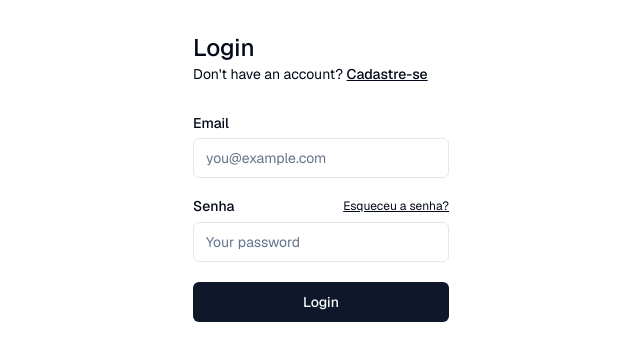
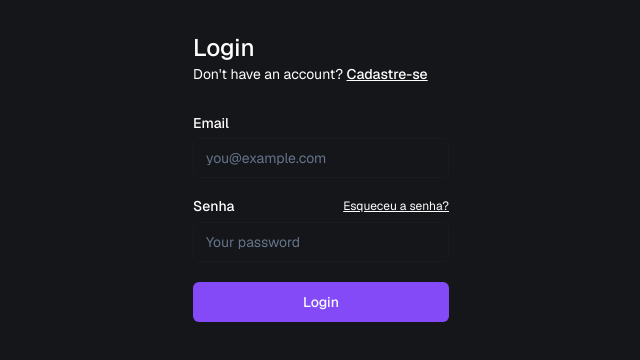
Before and after one commit to TheDuxX/to-do-list, a Next.js app: page /login in a window 1280 px wide. Shown: the top 360 px of the page, without its empty margins (319-959 px from the left). Built offline with nearby package versions, Linux system fonts and the light colour scheme.

Commit message:
feat: change colors

```diff
--- a/app/globals.css
+++ b/app/globals.css
@@ -4,24 +4,28 @@
 
 @layer base {
   :root {
-    --background: 0 0% 100%;
-    --foreground: 222.2 84% 4.9%;
-    --card: 0 0% 100%;
-    --card-foreground: 222.2 84% 4.9%;
-    --popover: 0 0% 100%;
-    --popover-foreground: 222.2 84% 4.9%;
-    --primary: 222.2 47.4% 11.2%;
+    --background: 225 9% 9%;
+    --foreground: 0 0% 100%;
+    --card: 225 9% 9%;
+    --card-foreground: 0 0% 100%;
+    --popover: 225 9% 9%;
+    --popover-foreground: 0 0% 100%;
+    --dark-purple: 251 37% 17%;
+    --dark-purple-foreground: 210 40% 98%;
+    --primary: 260 92% 63%;
     --primary-foreground: 210 40% 98%;
     --secondary: 210 40% 96.1%;
-    --secondary-foreground: 222.2 47.4% 11.2%;
+    --secondary-foreground: 260 92% 63%;
+    --secondary-black: 228 9% 11%;
+    --secondary-black-foreground: 0 100% 100%;
     --muted: 210 40% 96.1%;
     --muted-foreground: 215.4 16.3% 46.9%;
     --accent: 210 40% 96.1%;
     --accent-foreground: 222.2 47.4% 11.2%;
     --destructive: 0 84.2% 60.2%;
     --destructive-foreground: 210 40% 98%;
-    --border: 214.3 31.8% 91.4%;
-    --input: 214.3 31.8% 91.4%;
+    --border: 223 6% 16%;
+    --input: 228 9% 11%;
     --ring: 222.2 84% 4.9%;
     --radius: 0.5rem;
     --chart-1: 12 76% 61%;
--- a/tailwind.config.ts
+++ b/tailwind.config.ts
@@ -32,6 +32,14 @@ const config = {
   				DEFAULT: 'hsl(var(--secondary))',
   				foreground: 'hsl(var(--secondary-foreground))'
   			},
+			darkPurple: {
+				DEFAULT: 'hsl(var(--dark-purple))',
+				foreground: 'hsl(var(--dark-purple-foreground))'
+			},
+			secondaryBlack: {
+				DEFAULT: 'hsl(var(--secondary-black))',
+				foreground: 'hsl(var(--secondary-black-foreground))'
+			},
   			destructive: {
   				DEFAULT: 'hsl(var(--destructive))',
   				foreground: 'hsl(var(--destructive-foreground))'
```
